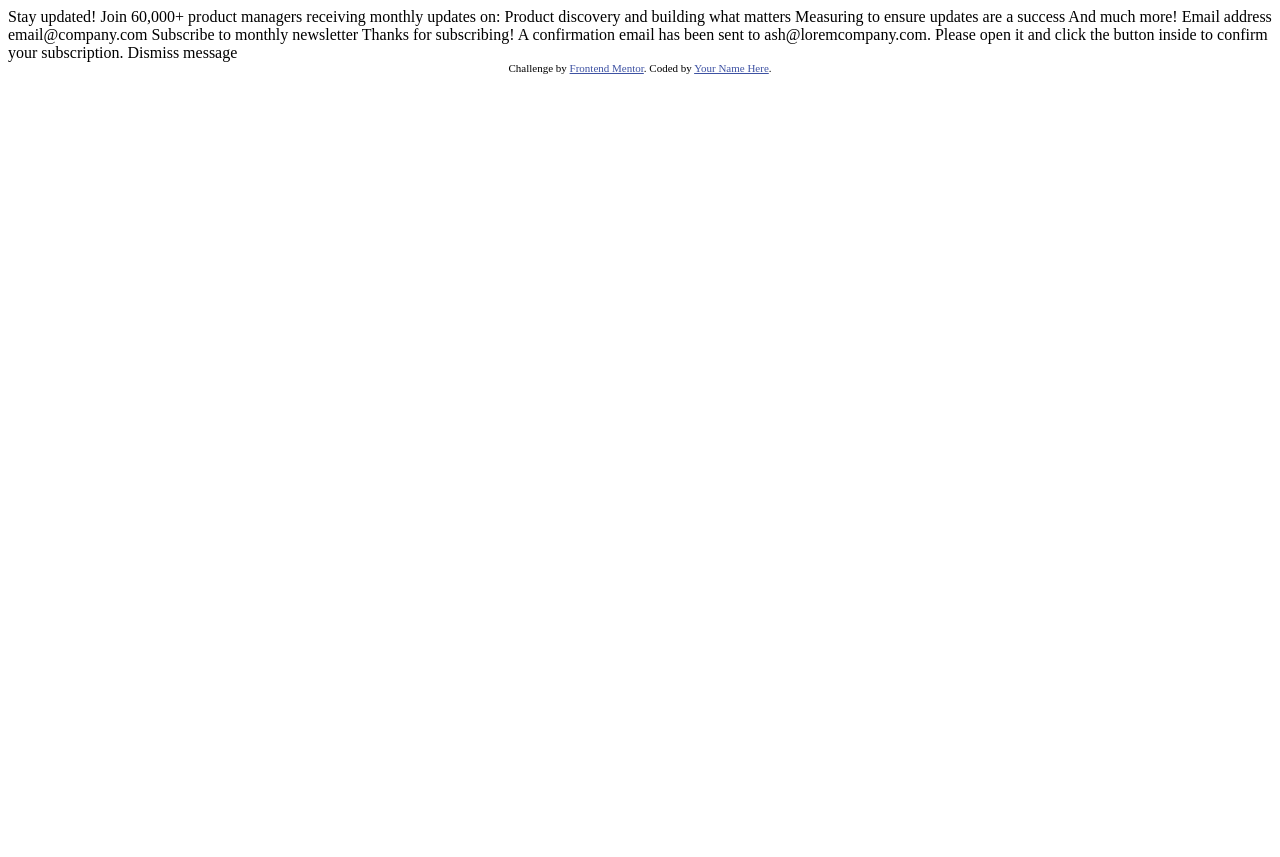
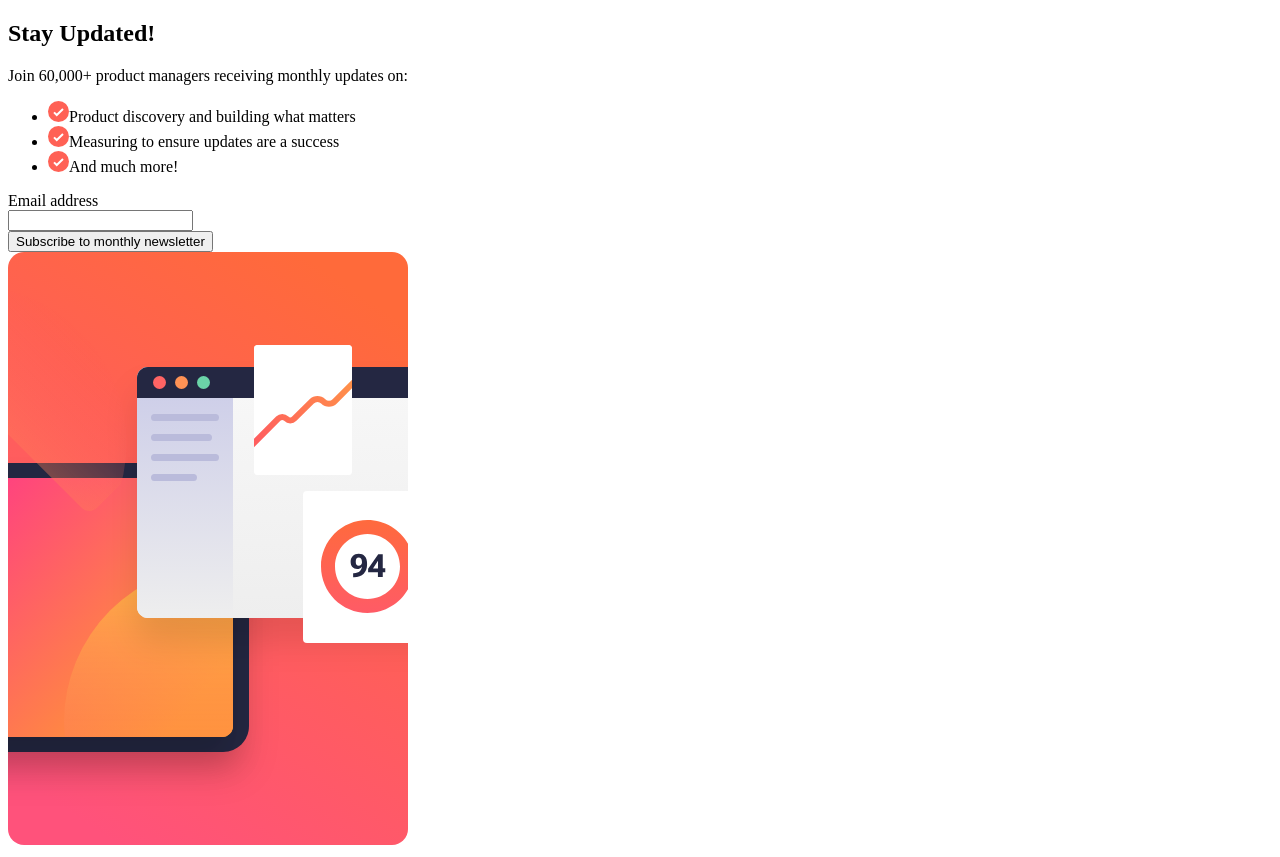
Before and after one commit to frederic-morales/Newsletter-sign-up-form-with-success-message, a plain HTML site: page index.html in a window 1280 px wide. Before the commit the page ends 800 px from the top, so only its background shows below. Drawn offline with Linux system fonts and the light colour scheme.

Commit message:
Making the html structure and creating the files .css .js and other .htmt

```diff
--- a/index.html
+++ b/index.html
@@ -3,50 +3,38 @@
 <head>
   <meta charset="UTF-8">
   <meta name="viewport" content="width=device-width, initial-scale=1.0"> <!-- displays site properly based on user's device -->
+  <link rel="icon" type="image/png" sizes="32x32" href="./assets/images/favicon-32x32.png">
+  <title>Newsletter sign-up form with success message</title>
 
-  <link rel="icon" type="image/png" sizes="32x32" href="./assets/images/favicon-32x32.png">
+  <main class="main">
+    <section class="content">
+      <h1>Stay Updated!</h1>
+      <p>Join 60,000+ product managers receiving monthly updates on:</p>
+      <div class="services-container">
+        <ul>
+          <li><img src="./assets/images/icon-list.svg" alt="icon-list">Product discovery and building what matters</li>
+          <li><img src="./assets/images/icon-list.svg" alt="icon-list">Measuring to ensure updates are a success</li>
+          <li><img src="./assets/images/icon-list.svg" alt="icon-list">And much more!</li>
+        </ul>
+      </div>
+      <div class="subscribe-container">
+        <form action="sucess-mesage.html" method="get">
+          <label for="email">Email address</label><br>
+          <input id="email" class="email" type="email"><br>
+          <button type="submit">Subscribe to monthly newsletter</button>
+        </form>
+      </div>
+    </section>
+    <section class="image-container">
+      <img src="./assets/images/illustration-sign-up-desktop.svg" alt="">
+    </section>
+  </main>
 
-  <title>Frontend Mentor | Newsletter sign-up form with success message</title>
-
-  <!-- Feel free to remove these styles or customise in your own stylesheet 👍 -->
-  <style>
-    .attribution { font-size: 11px; text-align: center; }
-    .attribution a { color: hsl(228, 45%, 44%); }
-  </style>
-</head>
-<body>
-
-  <!-- Sign-up form start -->
-
-  Stay updated!
-
-  Join 60,000+ product managers receiving monthly updates on:
-
-  Product discovery and building what matters
-  Measuring to ensure updates are a success
-  And much more!
-
-  Email address
-  email@company.com
-
-  Subscribe to monthly newsletter
-
-  <!-- Sign-up form end -->
-
-  <!-- Success message start -->
-
-  Thanks for subscribing!
-
-  A confirmation email has been sent to ash@loremcompany.com.
-  Please open it and click the button inside to confirm your subscription.
-
-  Dismiss message
-
-  <!-- Success message end -->
-
-  <div class="attribution">
+  <!--
+    <div class="attribution">
     Challenge by <a href="https://www.frontendmentor.io?ref=challenge" target="_blank">Frontend Mentor</a>.
     Coded by <a href="#">Your Name Here</a>.
+  -->
   </div>
 </body>
 </html>
```
Also changed, not shown: code.js (added), style.css (added), sucess-mesage.html (added).
